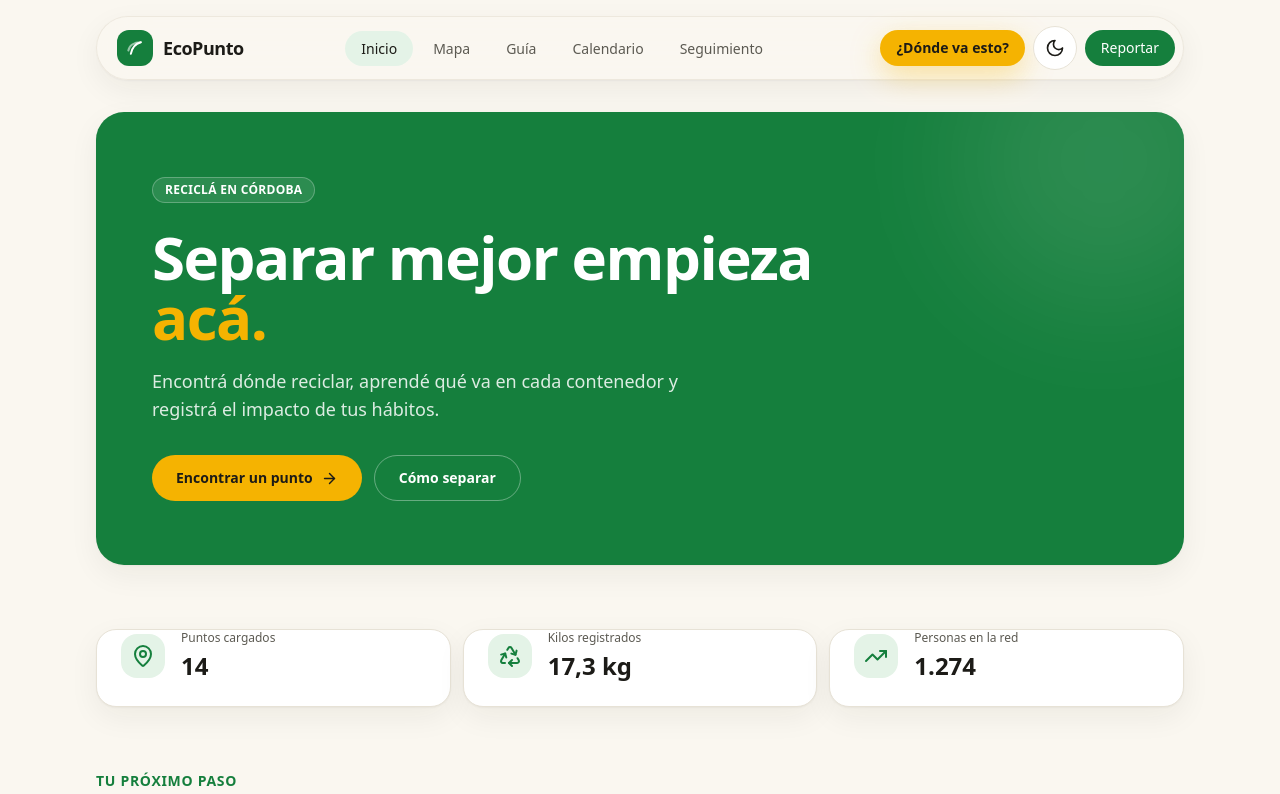
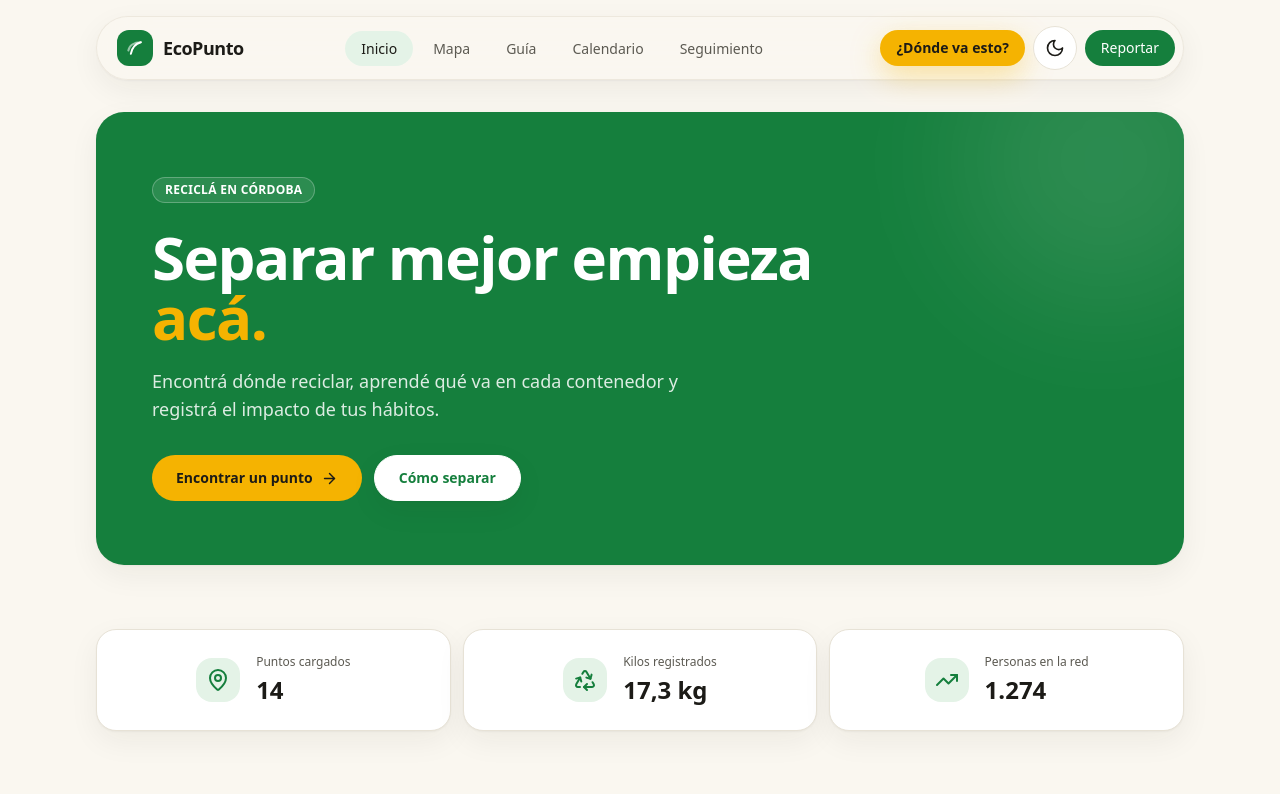
Before and after one commit to Tomas6941/mas-y-mejor-reciclaje, a React (Vite) app: page / in a window 1280 px wide. Shown: the top 794 px of the page. Built offline with nearby package versions, Linux system fonts and the light colour scheme.

Commit message:
Corrección de errores en el frontend

```diff
--- a/src/components/home/HomeSection.tsx
+++ b/src/components/home/HomeSection.tsx
@@ -24,7 +24,7 @@ export default function HomeSection() {
           <p className="mt-5 max-w-xl text-base leading-relaxed text-primary-foreground/85 sm:text-lg">Encontrá dónde reciclar, aprendé qué va en cada contenedor y registrá el impacto de tus hábitos.</p>
           <div className="mt-8 flex flex-wrap gap-3">
             <button onClick={() => navigate('#/mapa')} className="inline-flex min-h-11 items-center gap-2 rounded-full bg-accent px-6 py-3 text-sm font-semibold text-accent-foreground transition-transform hover:-translate-y-0.5">Encontrar un punto <ArrowRight size={17} /></button>
-            <button onClick={() => navigate('#/guia')} className="inline-flex min-h-11 items-center rounded-full border border-white/35 px-6 py-3 text-sm font-semibold text-white hover:bg-white/10">Cómo separar</button>
+            <button onClick={() => navigate('#/guia')} className="inline-flex min-h-11 items-center rounded-full border border-primary-foreground bg-primary-foreground px-6 py-3 text-sm font-semibold text-primary shadow-soft transition-[transform,background-color,box-shadow] hover:-translate-y-0.5 hover:bg-primary-foreground/85 hover:shadow-lift">Cómo separar</button>
           </div>
         </div>
       </section>
@@ -61,7 +61,7 @@ export default function HomeSection() {
 }
 
 function Metric({ icon, label, value }: { icon: React.ReactNode; label: string; value: string }) {
-  return <Card><CardContent className="flex items-center gap-4 p-5"><span className="grid size-11 place-items-center rounded-2xl bg-primary-soft text-primary">{icon}</span><div><p className="text-xs text-muted">{label}</p><p className="mt-1 font-display text-2xl font-bold tabular-nums">{value}</p></div></CardContent></Card>;
+  return <Card><CardContent className="flex h-full items-center justify-center gap-4 p-5 sm:p-6"><span className="grid size-11 place-items-center rounded-2xl bg-primary-soft text-primary">{icon}</span><div><p className="text-xs text-muted">{label}</p><p className="mt-1 font-display text-2xl font-bold tabular-nums">{value}</p></div></CardContent></Card>;
 }
 
 function ActionCard({ icon, title, description, action, onClick }: { icon: React.ReactNode; title: string; description: string; action: string; onClick: () => void }) {
```
